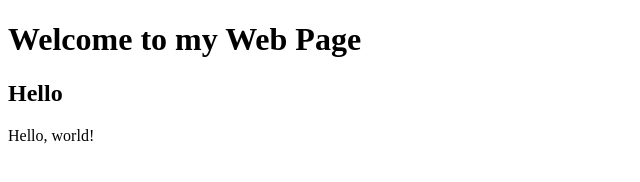
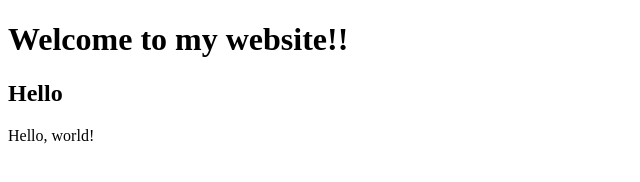
Before and after one commit to antonio-oliva/myHTMLcv, a plain HTML site: page hello.html in a window 1280 px wide. Shown: the whole page, without its empty margins (0-640 px from the left). Drawn offline with Linux system fonts and the light colour scheme.

Commit message:
Add exclamation point

```diff
--- a/hello.html
+++ b/hello.html
@@ -5,7 +5,7 @@
 		<title>Hello!</title>
 	</head>
 	<body>
-		<h1>Welcome to my Web Page</h1>
+		<h1>Welcome to my website!!</h1>
 		<h2>Hello</h2>
 		Hello, world!
 	</body>
```
